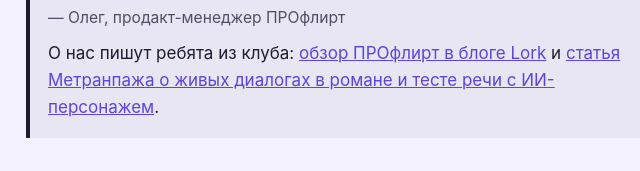
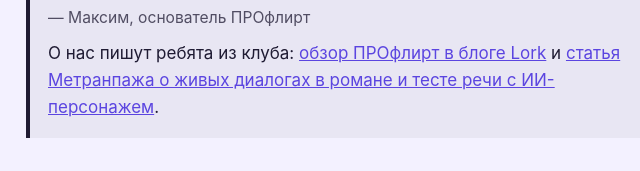
Before and after one commit to funnel-lab-notes/ugadai-dere, a plain HTML site: page index.html in a window 1280 px wide. Shown: the part 1271-1442 px from the top of the page, 290-930 px from the left. Drawn offline with Linux system fonts and the light colour scheme.

Commit message:
Подпись: Максим, основатель (опыт), Олег — инструменты
Co-Authored-By: Claude Opus 5.5 <noreply@anthropic.com>

```diff
--- a/index.html
+++ b/index.html
@@ -51,7 +51,7 @@ footer{color:var(--mute);font-size:14px;border-top:1px solid var(--line);padding
 <p>Если хочется разобраться глубже — в статье <a href="https://proflirt.ru/blog/tipy-dere/">«Типы дере: все виды в одной таблице»</a> собраны больше двадцати типов с примерами. Про отдельные типы: <a href="https://proflirt.ru/blog/chto-takoe-cundere/">кто такая цундере</a>, <a href="https://proflirt.ru/blog/chto-takoe-yandere/">что такое яндере</a>, <a href="https://proflirt.ru/blog/chto-takoe-kudere/">кто такая кудере</a>, <a href="https://proflirt.ru/blog/chto-takoe-dandere/">кто такая дандере</a> и <a href="https://proflirt.ru/blog/chto-takoe-deredere/">кто такая дередере</a>.</p>
 <p>А поговорить с таким персонажем можно в <a href="https://proflirt.ru/">ПРОфлирт — ИИ-собеседники на русском</a>: например, с <a href="https://proflirt.ru/tsundere/">ИИ-цундере</a> или <a href="https://proflirt.ru/yandere/">ИИ-яндере</a>. Англоязычная версия — <a href="https://tryluv.ai/">TryLuv, AI companion chat</a>.</p>
 
-<aside class="author-note" style="margin:30px 0;padding:16px 18px;border-left:4px solid currentColor;border-radius:0 12px 12px 0;background:rgba(127,127,127,.09)"><b style="display:block;margin-bottom:6px">От автора</b><p style="margin:0">Мне всегда казалось странным, что в обычных знакомствах девушки почти никогда не пишут первыми. Мы сделали наоборот: героиня сама начинает разговор с живой фразы — и отвечают почти все. А ещё я понял, что характер слышно с первой реплики. Поэтому в этой игре и хватает одной фразы, чтобы угадать тип.</p><p style="margin:8px 0 0;opacity:.75;font-size:.92em">— Олег, продакт-менеджер ПРОфлирт</p><p style="margin:10px 0 0">О нас пишут ребята из клуба: <a href="https://lork.dev/blog/proflirt-chat-s-ii-personazhami-na-russkom">обзор ПРОфлирт в блоге Lork</a> и <a href="https://metranpage.com/tpost/dialogi-v-romane-ii-personazh">статья Метранпажа о живых диалогах в романе и тесте речи с ИИ-персонажем</a>.</p></aside>
+<aside class="author-note" style="margin:30px 0;padding:16px 18px;border-left:4px solid currentColor;border-radius:0 12px 12px 0;background:rgba(127,127,127,.09)"><b style="display:block;margin-bottom:6px">От автора</b><p style="margin:0">Мне всегда казалось странным, что в обычных знакомствах девушки почти никогда не пишут первыми. Мы сделали наоборот: героиня сама начинает разговор с живой фразы — и отвечают почти все. А ещё я понял, что характер слышно с первой реплики. Поэтому в этой игре и хватает одной фразы, чтобы угадать тип.</p><p style="margin:8px 0 0;opacity:.75;font-size:.92em">— Максим, основатель ПРОфлирт</p><p style="margin:10px 0 0">О нас пишут ребята из клуба: <a href="https://lork.dev/blog/proflirt-chat-s-ii-personazhami-na-russkom">обзор ПРОфлирт в блоге Lork</a> и <a href="https://metranpage.com/tpost/dialogi-v-romane-ii-personazh">статья Метранпажа о живых диалогах в романе и тесте речи с ИИ-персонажем</a>.</p></aside>
 <h2 class="sec">Ещё от нас</h2>
 <p>Тест <a href="https://funnel-lab-notes.github.io/">«какой тип дере тебе подходит»</a>, статья <a href="https://iisobesednikzametki.wordpress.com/2026/11/22/ii-sobesednik-komanda-opyt/">о том, что мы поняли, делая ИИ-собеседника</a>, заметки <a href="https://sites.google.com/view/ai-character-writing-notes">как написать AI-персонажа</a> (на английском), <a href="https://ai-subscription-calc.vercel.app/">калькулятор экономики подписки</a> и <a href="https://dofollow-check.pages.dev/">проверка dofollow-ссылок</a>.</p>
 
```
